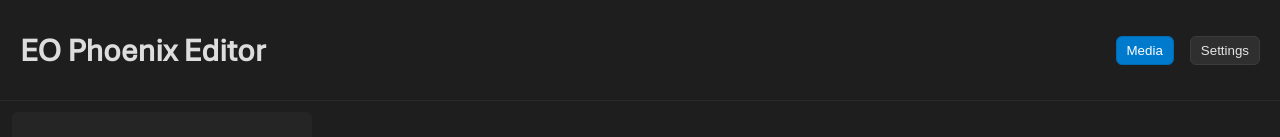
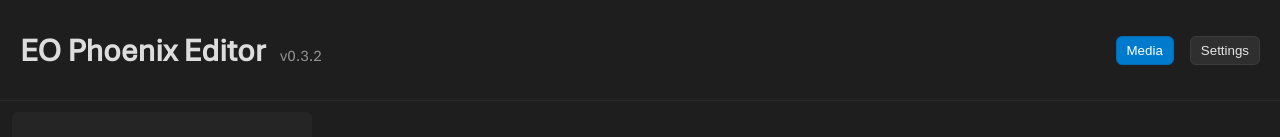
Before and after one commit to kiwiKodo/EO_Phoenix-Editor, a React (Vite) app: page / in a window 1280 px wide. Shown: the top 137 px of the page. Built offline with nearby package versions, Linux system fonts and the light colour scheme; a web font is replaced by a local one.

Commit message:
Add version number to header

```diff
--- a/src/renderer/App.tsx
+++ b/src/renderer/App.tsx
@@ -4,10 +4,12 @@ import SettingsEditor from './components/SettingsEditor'
 
 export default function App() {
   const [route, setRoute] = React.useState<'media'|'settings'>('media')
+  // Get version from package.json (injected at build time)
+  const version = '0.3.2'
   return (
     <div className="app">
       <header className="topbar">
-        <h1>EO Phoenix Editor</h1>
+        <h1>EO Phoenix Editor <span className="version">v{version}</span></h1>
         <nav>
           <button className={`topNavBtn ${route === 'media' ? 'active' : ''}`} onClick={() => setRoute('media')}>Media</button>
           <button className={`topNavBtn ${route === 'settings' ? 'active' : ''}`} onClick={() => setRoute('settings')}>Settings</button>
--- a/src/renderer/styles.css
+++ b/src/renderer/styles.css
@@ -14,6 +14,7 @@
 :root { --topbar-height:100px; --sidebar-width:300px; --helper-width:320px; --sidebar-gap:12px; --content-offset: -58px }
 
 .topbar { display:flex; align-items:center; justify-content:space-between; padding:0 20px; background:#1e1e1e; color:#ddd; border-bottom:1px solid #2a2a2a; position:fixed; z-index:1000; top:0; left:0; right:0; height:var(--topbar-height) }
+.topbar h1 .version { font-size: 0.5em; font-weight: normal; opacity: 0.6; margin-left: 8px }
 /* Ensure body selector is applied in case .body class isn't present on the document body (fix white-screen) */
 /* Ensure body selector is applied in case .body class isn't present on the document body (fix white-screen) */
 body { font-family: AptosLocal, Aptos, system-ui, -apple-system, 'Segoe UI', Roboto, 'Helvetica Neue', Arial, sans-serif; margin: 0; background:#1e1e1e; color:#ddd }
```
